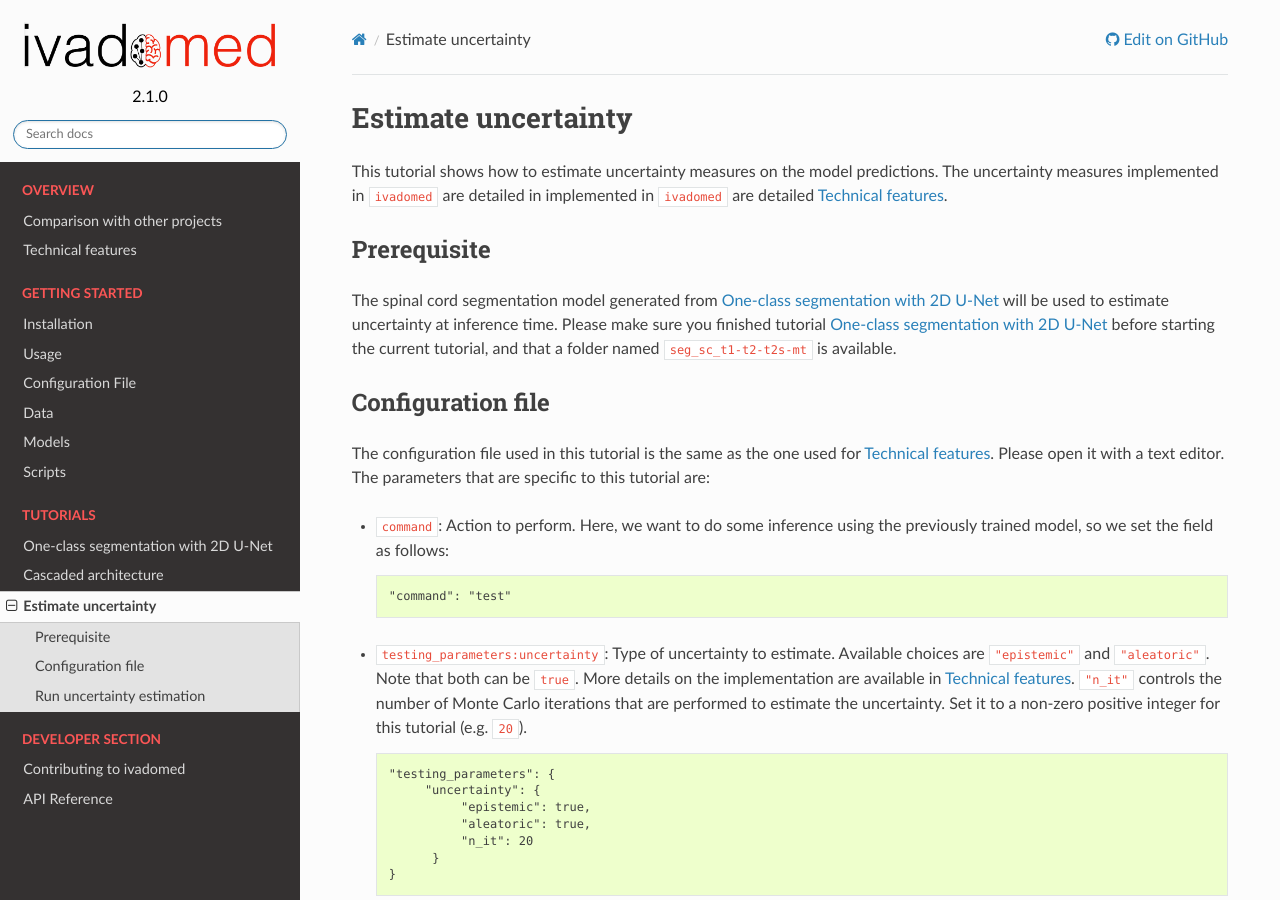
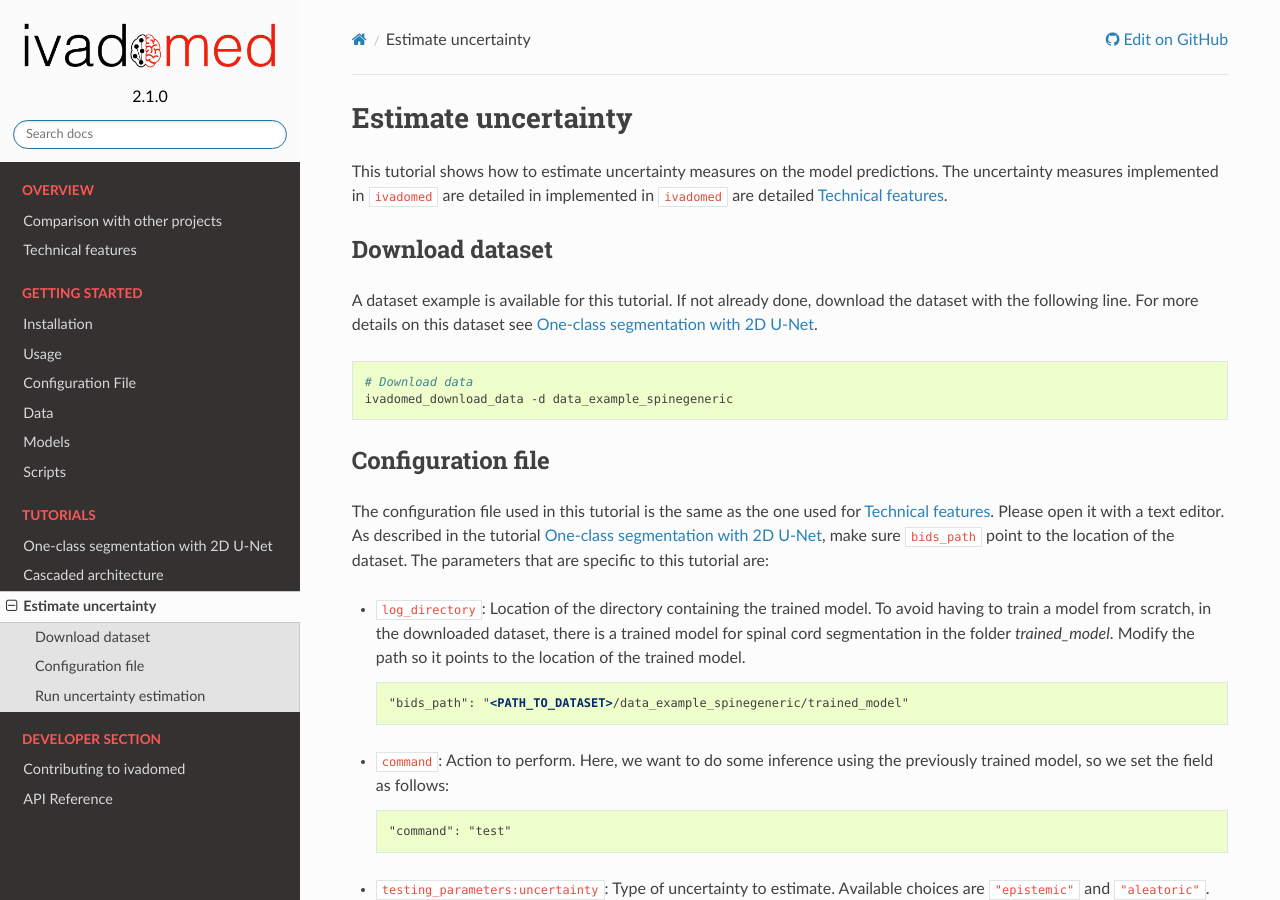
Before and after one commit to ivadomed/ivadomed, a Sphinx documentation site: the page built from docs/source/tutorials/uncertainty.rst, in a window 1280 px wide and 900 px high. Built offline with Sphinx 7.4.7 and the Read the Docs theme 2.0.0, drawn with Linux system fonts in a browser that asks for light colours.

Commit message:
Make tutorials standalone (#417)
* Change redundant title

* change file name to fit title

* models.rst: add sectionning

* correct faulty reference

* change depth to fit pretrained model

* modify download dataset sections

* update dataset version

* mention bids path in all tutorials

* use pretrained model

* chande bids path description

```diff
--- a/docs/source/tutorials/uncertainty.rst
+++ b/docs/source/tutorials/uncertainty.rst
@@ -5,22 +5,33 @@
 in ``ivadomed`` are detailed in implemented in ``ivadomed`` are detailed
 :ref:`Technical features <Uncertainty-measures>`.
 
-.. _Prerequisite:
+Download dataset
+----------------
 
-Prerequisite
-------------
+A dataset example is available for this tutorial. If not already done, download the dataset with the following line.
+For more details on this dataset see :ref:`One-class segmentation with 2D U-Net<Download dataset>`.
 
-The spinal cord segmentation model generated from :doc:`../tutorials/one_class_segmentation_2d_unet` will be used to
-estimate uncertainty at inference time. Please make sure you finished tutorial :doc:`../tutorials/one_class_segmentation_2d_unet` before starting the current tutorial, and that a
-folder named ``seg_sc_t1-t2-t2s-mt`` is available.
+.. code-block:: bash
+
+   # Download data
+   ivadomed_download_data -d data_example_spinegeneric
 
 
 Configuration file
 ------------------
 
 The configuration file used in this tutorial is the same as the one used for
-:ref:`Technical features <Uncertainty-measures>`. Please open it with a text editor. The parameters that are specific
-to this tutorial are:
+:ref:`Technical features <Uncertainty-measures>`. Please open it with a text editor. As described in the tutorial
+:doc:`../tutorials/one_class_segmentation_2d_unet`, make sure ``bids_path`` point to the location of the dataset.
+The parameters that are specific to this tutorial are:
+
+- ``log_directory``: Location of the directory containing the trained model. To avoid having to train a model from
+  scratch, in the downloaded dataset, there is a trained model for spinal cord segmentation in the folder `trained_model`.
+  Modify the path so it points to the location of the trained model.
+
+  .. code-block:: xml
+
+     "bids_path": "<PATH_TO_DATASET>/data_example_spinegeneric/trained_model"
 
 - ``command``: Action to perform. Here, we want to do some inference using the previously trained model, so we set the
   field as follows:
```
Also changed, not shown: docs/source/tutorials/cascaded_architecture.rst (+12 -8 lines), docs/source/tutorials/one_class_segmentation_2d_unet.rst (+7 -4 lines), 2 other files.
